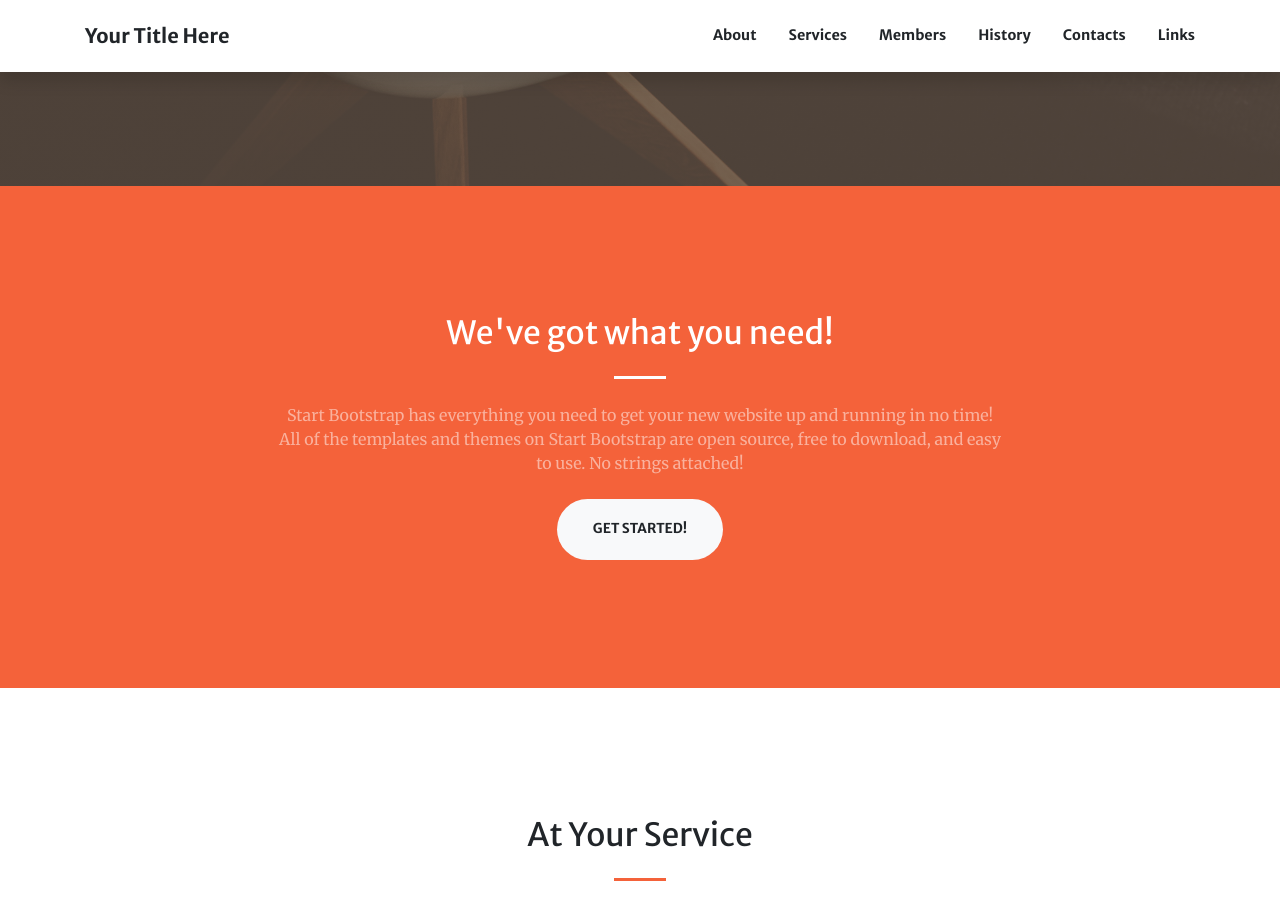
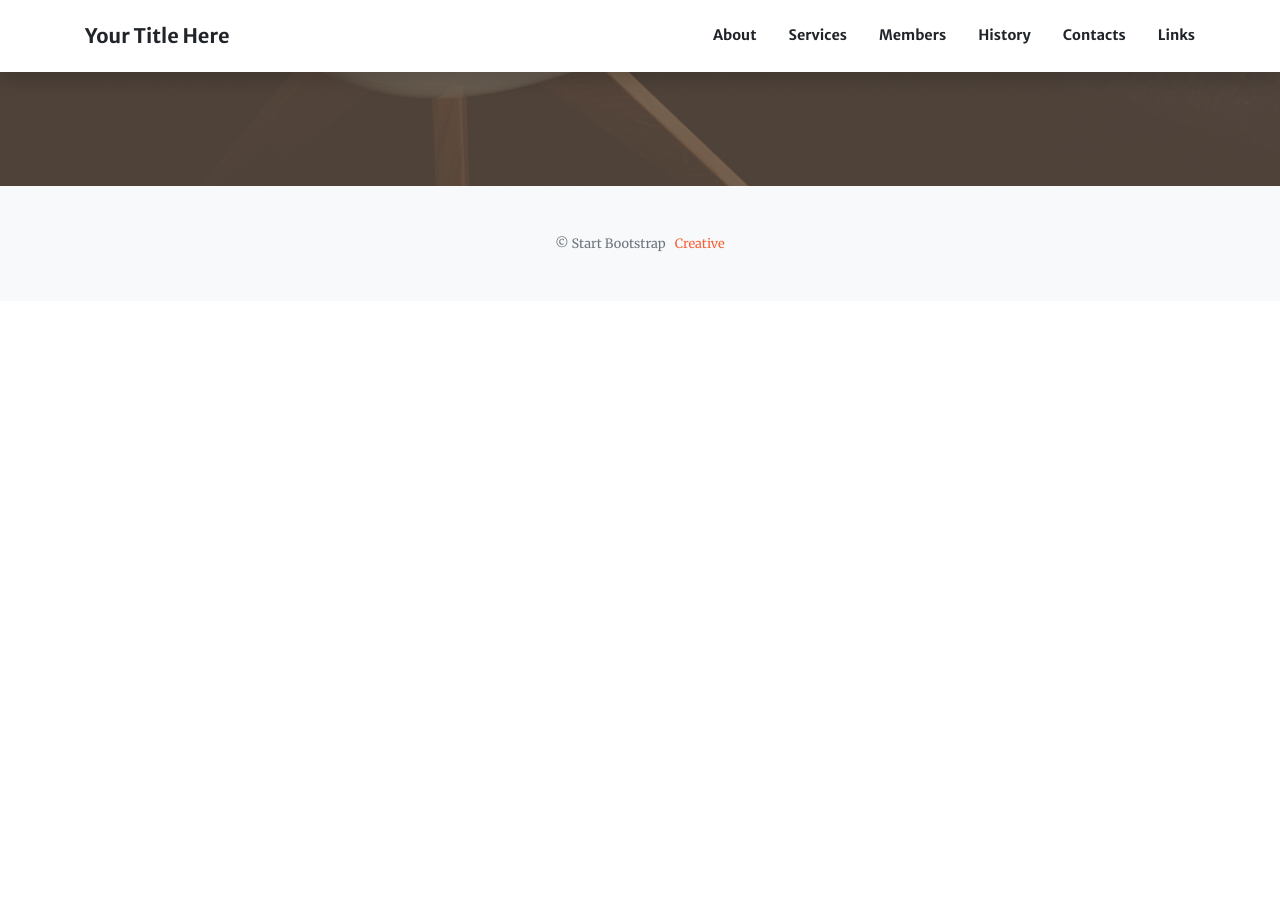
Before and after one commit to starfriend10/EST, a Jekyll site: the page built from index.md, in a window 1280 px wide and 900 px high, scrolled down 714 px. Built offline with Jekyll 4.4.1, drawn with Linux system fonts in a browser that asks for light colours; nearby versions of some CDN libraries; our own code applies the rules of GitHub Pages for plain Markdown files; after the commit the page ends 1015 px from its top, so only the background shows below that; some of the changed text lies outside the part shown.

Commit message:
Update index.md

```diff
--- a/index.md
+++ b/index.md
@@ -11,42 +11,7 @@
 
 
 sections:
-  - type: call-to-action.html
-    section_id: about
-    background_style: bg-primary
-    title: We've got what you need!
-    text: Start Bootstrap has everything you need to get your new website up and running in no time! All of the templates and themes on Start Bootstrap are open source, free to download, and easy to use. No strings attached!
-    actions:
-      - title: Get Started!
-        url: '#page-top'
-        class: btn-light
-
-  - type: services.html
-    section_id: services
-    #background_style: bg-info
-    title: At Your Service
-    services:
-      - title: Sturdy Templates
-        text: Our templates are updated regularly so they don't break.
-        icon: fa-gem text-info
-        url: https://startbootstrap.com/
-      - title: Ready to Ship
-        text: You can use this theme as is, or you can make changes!
-        icon: fa-paper-plane
-      - title: Up to Date
-        text: We update dependencies to keep things fresh.
-        icon: fa-laptop-code
-      - title: Made with Love
-        text: You have to make your websites with love these days!
-        icon: fa-heart
-      - title: Other 1
-        text: Some not-so long text here.
-        icon: fa-heart
-      - title: Other 2
-        text: Some not-so long text here.
-        icon: fa-heart
-
-  - type: portfolio.html
+   - type: portfolio.html
     # this section has always ID 'portfolio'
     #section_id: portfolio
     #background_style: bg-dark
```
